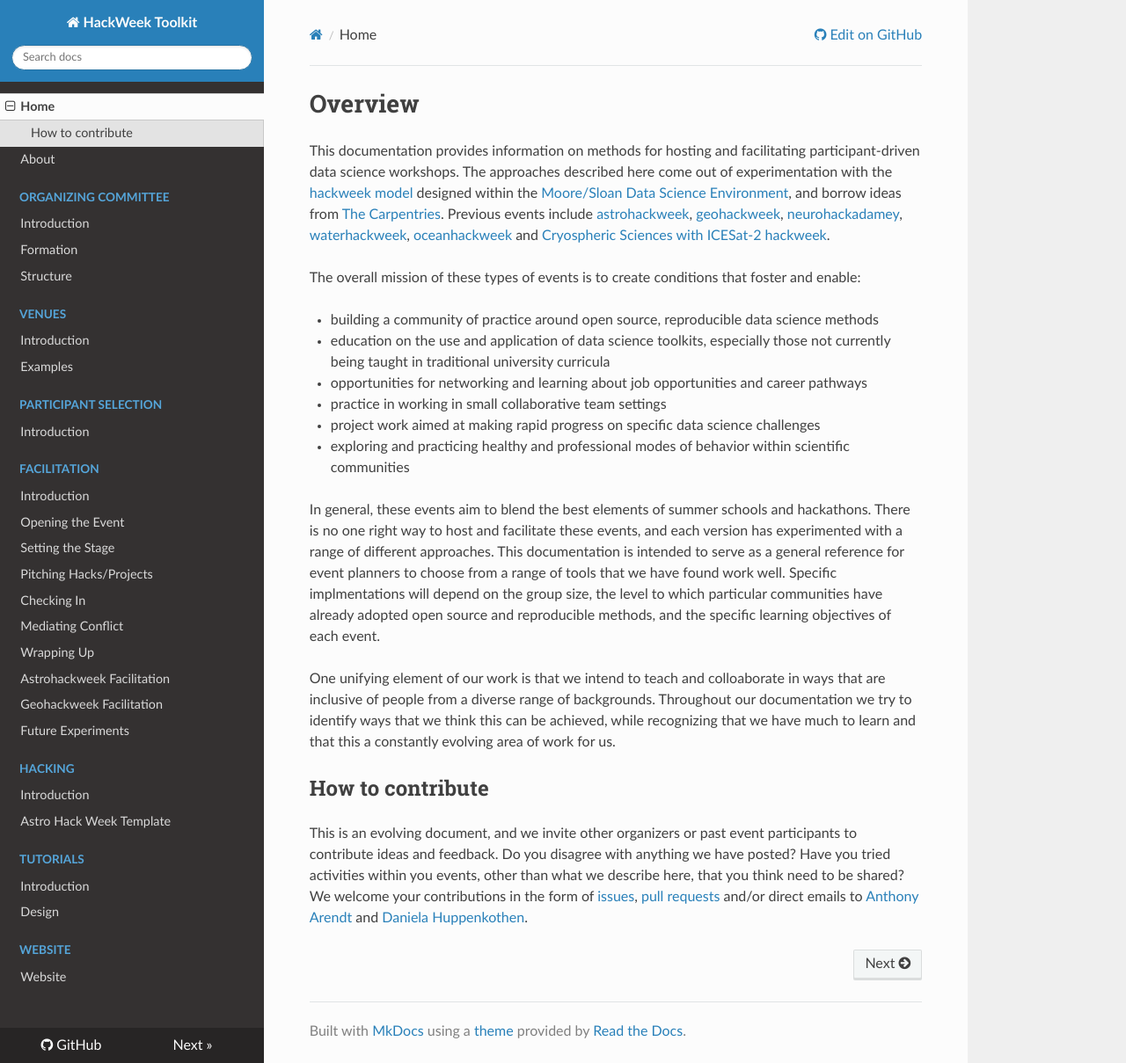
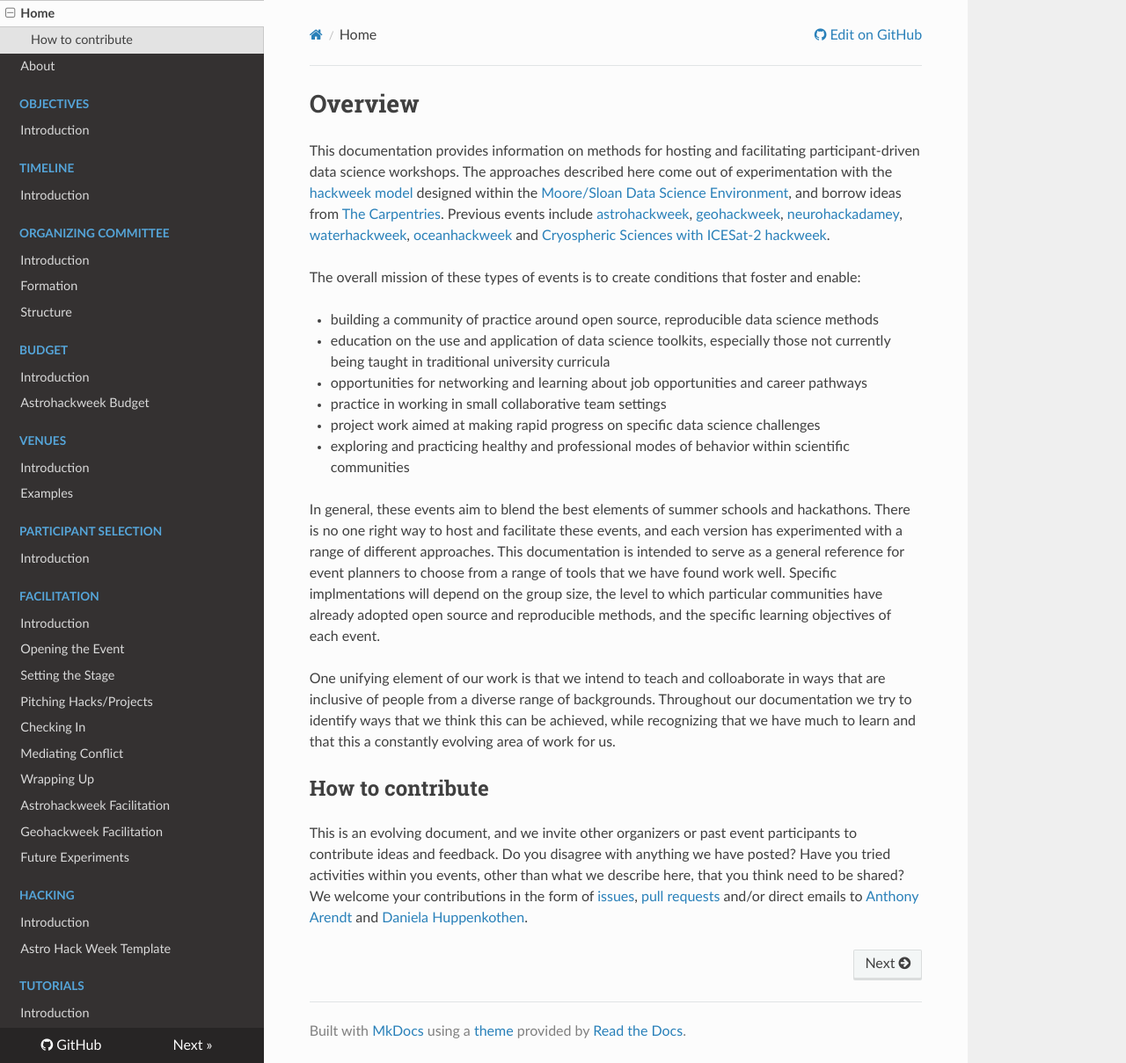
Before and after one commit to uwescience/HackWeek-Toolkit, an MkDocs documentation site: the page built from docs/index.md, in a window 1280 px wide and 1209 px high. Shown: the whole window at 88% size. Built offline with MkDocs 1.6.1, drawn with Linux system fonts in a browser that asks for light colours; nearby versions of some CDN libraries.

Commit message:
tidy up the menu

```diff
--- a/mkdocs.yml
+++ b/mkdocs.yml
@@ -2,10 +2,17 @@ site_name: HackWeek Toolkit
 nav:
     - Home: index.md
     - About: about.md
+    - Objectives:
+        - 'Introduction': 'Objectives/Objectives-and-Goals.md'
+    - Timeline:
+        - 'Introduction': 'Timeline/Timeline-Intro.md'
     - Organizing Committee:
         - 'Introduction': 'OrganizingCommittee/Committee-intro.md'
         - 'Formation': 'OrganizingCommittee/Committee-formation.md'
         - 'Structure': 'OrganizingCommittee/Committee-structure.md'
+    - Budget:
+        - 'Introduction': 'Budgets/Budgets-Intro.md'
+        - 'Astrohackweek Budget': 'Budgets/AHW-Budgets.md'
     - Venues:
         - 'Introduction': 'Venues/Venues-General.md'
         - 'Examples': 'Venues/Venues-Ideas.md'
@@ -30,6 +37,8 @@ nav:
         - 'Design': 'Tutorials/Tutorial-design.md'
     - Website:
         - 'Website': 'Website/Website-intro.md'
+    - Evaluation:
+        - 'Introduction': 'Evaluation/Evaluation-Intro.md'
 theme:
     name: readthedocs
     highlightjs: true
```
